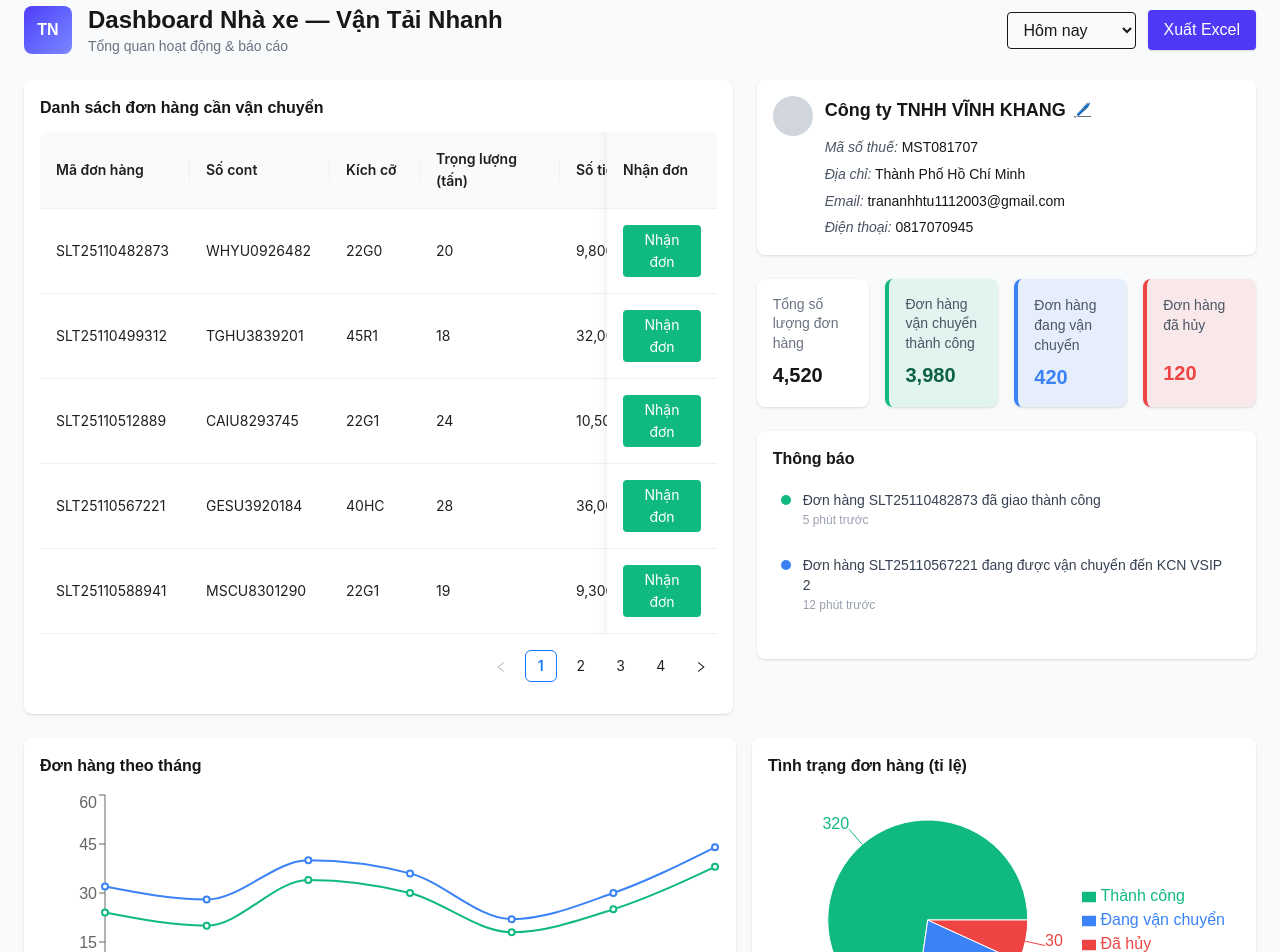
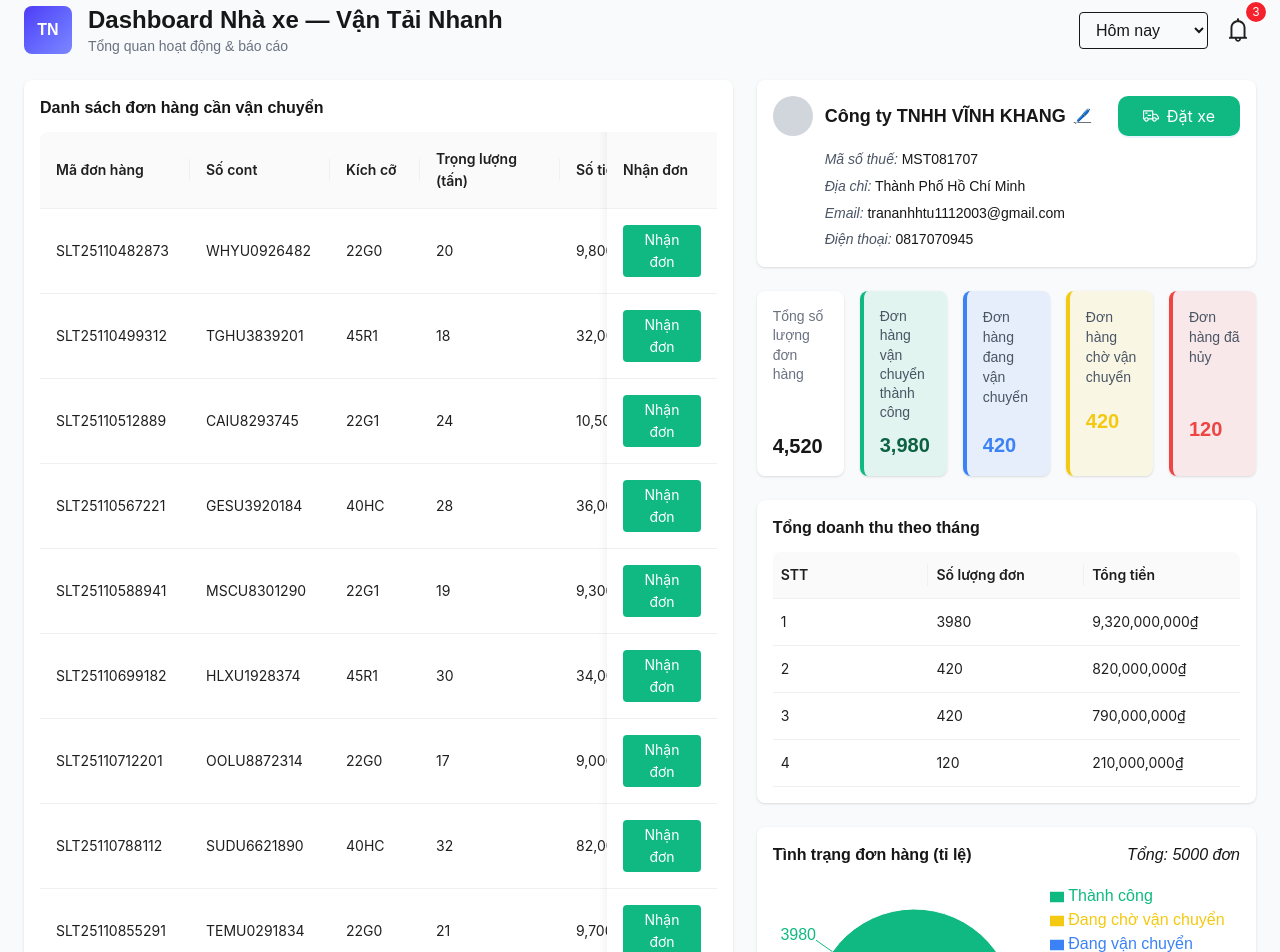
Before and after one commit to Xhoangduy/dashboard, a Next.js app: page / in a window 1280 px wide. Shown: the part 20-972 px from the top of the page. Built offline with nearby package versions, Linux system fonts and the light colour scheme.

Commit message:
feat: ui

```diff
--- a/package.json
+++ b/package.json
@@ -18,8 +18,8 @@
   "devDependencies": {
     "@tailwindcss/postcss": "^4",
     "@types/node": "^20",
-    "@types/react": "^19",
-    "@types/react-dom": "^19",
+    "@types/react": "^19.2.2",
+    "@types/react-dom": "^19.2.2",
     "babel-plugin-react-compiler": "1.0.0",
     "eslint": "^9",
     "eslint-config-next": "16.0.1",
--- /dev/null
+++ b/src/app/components/NotificationBell.tsx
@@ -0,0 +1,151 @@
+"use client";
+
+import { Badge, Popover, List, Typography, Button, Space } from "antd";
+import {
+  BellOutlined,
+  CheckCircleFilled,
+  CarFilled,
+  CloseCircleFilled,
+} from "@ant-design/icons";
+import { useState } from "react";
+
+const notifications: Notification[] = [
+  {
+    id: 1,
+    status: "success",
+    message: "Đơn hàng SLT25110482873 đã giao thành công",
+    time: "5 phút trước",
+  },
+  {
+    id: 2,
+    status: "shipping",
+    message: "Đơn hàng SLT25110567221 đang được vận chuyển",
+    time: "12 phút trước",
+  },
+  {
+    id: 3,
+    status: "error",
+    message: "Đơn hàng SLT25110567223 đã bị hủy",
+    time: "10 phút trước",
+  },
+];
+
+type NotificationStatus = 'success' | 'shipping' | 'error';
+
+interface Notification {
+  id: number;
+  status: NotificationStatus;
+  message: string;
+  time: string;
+}
+
+
+const statusIcon: Record<NotificationStatus, React.ReactElement> = {
+  success: <CheckCircleFilled style={{ color: "#52c41a", fontSize: 22 }} />,
+  shipping: <CarFilled style={{ color: "#1890ff", fontSize: 22 }} />,
+  error: <CloseCircleFilled style={{ color: "#ff4d4f", fontSize: 22 }} />,
+};
+
+
+
+export function NotificationBell() {
+  const [open, setOpen] = useState(false);
+
+  const NotificationPanel = (
+    <div
+      style={{
+        width: 320,
+        maxHeight: 350,
+        background: "#fff",
+        borderRadius: 12,
+        overflow: "hidden",
+      }}
+    >
+      <div
+        style={{
+          padding: "14px 18px",
+          borderBottom: "1px solid #f0f0f0",
+          background: "#fafcff",
+          display: "flex",
+          alignItems: "center",
+          justifyContent: "space-between",
+        }}
+      >
+        <Typography.Text strong style={{ fontSize: 16 }}>
+          Thông báo
+        </Typography.Text>
+        <Button
+          type="link"
+          size="small"
+          style={{ padding: 0, fontSize: 13 }}
+        >
+          Đánh dấu đã đọc
+        </Button>
+      </div>
+      {/* Items */}
+      <List
+        dataSource={notifications}
+        style={{
+          background: "#fff",
+          padding: "0 0 6px 0",
+          border: "none",
+          maxHeight: 290,
+          overflowY: "auto",
+        }}
+        renderItem={item => (
+          <List.Item
+            style={{
+              padding: "15px 18px",
+              gap: 14,
+              borderBottom: "1px solid #f0f0f0",
+              cursor: "pointer",
+              transition: "background 0.20s",
+            }}
+            onMouseEnter={e => e.currentTarget.style.background = "#f7f7f8"}
+            onMouseLeave={e => e.currentTarget.style.background = "#fff"}
+          >
+            <Space align="start" size={14}>
+              {statusIcon[item.status]}
+              <div>
+                <Typography.Text style={{ fontSize: 14 }}>
+                  {item.message}
+                </Typography.Text>
+                <br />
+                <Typography.Text type="secondary" style={{ fontSize: 12 }}>
+                  {item.time}
+                </Typography.Text>
+              </div>
+            </Space>
+          </List.Item>
+        )}
+        locale={{ emptyText: <Typography.Text type="secondary">Không có thông báo</Typography.Text> }}
+      />
+    </div>
+  );
+
+  return (
+    <Popover
+      content={NotificationPanel}
+      placement="bottomRight"
+      trigger="click"
+      open={open}
+      onOpenChange={setOpen}
+      overlayStyle={{ zIndex: 1050 }}
+    >
+      <Badge count={notifications.length} color="red" size="default">
+        <Button
+          type="text"
+          icon={<BellOutlined style={{ fontSize: 24}} />}
+          style={{
+            padding: 0,
+            width: 36,
+            height: 36,
+            display: "flex",
+            alignItems: "center",
+            justifyContent: "center",
+          }}
+        />
+      </Badge>
+    </Popover>
+  );
+}
--- a/src/app/page.tsx
+++ b/src/app/page.tsx
@@ -1,10 +1,6 @@
 "use client";
 
 import {
-  LineChart,
-  Line,
-  XAxis,
-  YAxis,
   Tooltip,
   Legend,
   PieChart,
@@ -12,54 +8,20 @@ import {
   Cell,
   ResponsiveContainer,
 } from "recharts";
-import { Table } from "antd";
+import { Table, Button } from "antd";
 import type { TableProps } from "antd";
+import { TruckOutlined } from "@ant-design/icons";
+import { NotificationBell } from "@/app/components/NotificationBell";
 
-const ordersByDay = [
-  { day: "01/11", orders: 32, success: 24 },
-  { day: "02/11", orders: 28, success: 20 },
-  { day: "03/11", orders: 40, success: 34 },
-  { day: "04/11", orders: 36, success: 30 },
-  { day: "05/11", orders: 22, success: 18 },
-  { day: "06/11", orders: 30, success: 25 },
-  { day: "07/11", orders: 44, success: 38 },
+const pieData = [
+  { name: "Thành công", value: 3980 },
+  { name: "Đang vận chuyển", value: 420 },
+  { name: "Đang chờ vận chuyển", value: 420 },
+  { name: "Đã hủy", value: 120 },
 ];
 
-const pieData = [
-  { name: "Thành công", value: 320 },
-  { name: "Đang vận chuyển", value: 90 },
-  { name: "Đã hủy", value: 30 },
-];
+const COLORS = ["#10B981", "#3B82F6", "#F3C911", "#EF4444",];
 
-const COLORS = ["#10B981", "#3B82F6", "#EF4444"];
-
-const notifications = [
-  {
-    id: 1,
-    type: "success",
-    message: "Đơn hàng SLT25110482873 đã giao thành công",
-    time: "5 phút trước",
-  },
-  {
-    id: 2,
-    type: "processing",
-    message: "Đơn hàng SLT25110567221 đang được vận chuyển đến KCN VSIP 2",
-    time: "12 phút trước",
-  },
-  {
-    id: 3,
-    type: "error",
-    message: "Đơn hàng SLT25110567223 đã bị hủy bởi khách hàng",
-    time: "10 phút trước",
-  },
-];
-
-const STATUS_COLORS: Record<string, string> = {
-  success: "bg-[#10B981]",
-  processing: "bg-[#3B82F6]",
-  warning: "bg-[#F59E0B]",
-  error: "bg-[#EF4444]",
-};
 
 type OrderRow = {
   key: number;
@@ -77,6 +39,34 @@ type OrderRow = {
   weight: number;
   amount: number;
 };
+
+type SummaryRow = {
+  key: number;
+  index: number;
+  count: number;
+  totalAmount: number;
+  color: string;
+};
+
+const summaryData: SummaryRow[] = [
+  { key: 1, index: 1, count: 3980, totalAmount: 9320000000, color: "#10B981" },
+  { key: 2, index: 2, count: 420, totalAmount: 820000000, color: "#3B82F6" },
+  { key: 3, index: 3, count: 420, totalAmount: 790000000, color: "#F3C911" },
+  { key: 4, index: 4, count: 120, totalAmount: 210000000, color: "#EF4444" },
+];
+const summaryColumns: TableProps<SummaryRow>["columns"] = [
+  { title: "STT", dataIndex: "index", key: "index", width: 150 },
+  { title: "Số lượng đơn", dataIndex: "count", key: "count", width: 150 },
+  {
+    title: "Tổng tiền",
+    dataIndex: "totalAmount",
+    key: "totalAmount",
+    render: (v: number) => `${v.toLocaleString()}₫`,
+    width: 150,
+  },
+];
+
+
 
 const columns: TableProps<OrderRow>["columns"] = [
   { title: "Mã đơn hàng", dataIndex: "orderCode", key: "orderCode", width: 150 },
@@ -433,6 +423,7 @@ const data: OrderRow[] = [
 ];
 
 
+
 export default function TransportDashboardMockup() {
   return (
     <div className="min-h-screen p-6 bg-gray-50">
@@ -458,9 +449,7 @@ export default function TransportDashboardMockup() {
             <option>Quý</option>
             <option>Tùy chỉnh...</option>
           </select>
-          <button className="px-4 py-2 bg-indigo-600 text-white rounded shadow">
-            Xuất Excel
-          </button>
+          <NotificationBell />
         </div>
       </header>
 
@@ -471,7 +460,7 @@ export default function TransportDashboardMockup() {
             <Table<OrderRow>
               columns={columns}
               dataSource={data}
-              pagination={{ pageSize: 5 }}
+              pagination={{ pageSize: 12 }}
               scroll={{ x: 1500 }}
               size="large"
             />
@@ -485,9 +474,24 @@ export default function TransportDashboardMockup() {
             <div className="flex items-start gap-3">
               <div className="w-10 h-10 rounded-full bg-gray-300" />
               <div className="flex-1">
-                <div className="flex items-center gap-2">
+                <div className="flex items-center gap-2 justify-between">
+                  <div className="flex">
                     <h2 className="text-lg font-semibold">Công ty TNHH VĨNH KHANG</h2>
-                  <button className="text-gray-500 hover:text-gray-700 text-sm underline">🖊️</button>
+                    <button className="text-gray-500 hover:text-gray-700 text-sm underline ml-2">🖊️</button>
+                  </div>
+                  <Button
+                    type="primary"
+                    size="large"
+                    icon={<TruckOutlined />}
+                    style={{
+                      borderRadius: "10px",
+                      padding: "0 24px",
+                      backgroundColor: "#10B981"
+                    }}
+                    className="hover:brightness-110 transition"
+                  >
+                    Đặt xe
+                  </Button>
                 </div>
                 <div className="mt-3 text-sm leading-relaxed space-y-1">
                   <p><span className="italic text-gray-600">Mã số thuế:</span> MST081707</p>
@@ -498,62 +502,52 @@ export default function TransportDashboardMockup() {
               </div>
             </div>
           </div>
-          <div className="grid grid-cols-4 gap-4">
+          <div className="grid grid-cols-5 gap-4">
             <div className="p-4 rounded-lg shadow bg-white">
+              <div className="flex flex-col gap-10">
                 <p className="text-sm text-gray-500 min-h-14 leading-snug">Tổng số lượng đơn hàng</p>
                 <p className="text-xl font-semibold mt-2">4,520</p>
+              </div>
             </div>
             <div className="p-4 rounded-lg shadow border-l-4 border-[#10B981] bg-[#10B981]/10">
               <p className="text-sm text-gray-600 min-h-14 leading-snug">Đơn hàng vận chuyển thành công</p>
               <p className="text-xl font-semibold mt-2 text-[#0E6244]">3,980</p>
             </div>
             <div className="p-4 rounded-lg shadow border-l-4 border-[#3B82F6] bg-[#3B82F6]/10">
+              <div className="flex flex-col gap-4">
                 <p className="text-sm text-gray-600 min-h-14">Đơn hàng đang vận chuyển</p>
                 <p className="text-xl font-semibold mt-2 text-[#3B82F6]">420</p>
               </div>
+            </div>
+            <div className="p-4 rounded-lg shadow border-l-4 border-[#F3C911] bg-[#F3C911]/10">
+              <div className="flex flex-col gap-3">
+                <p className="text-sm text-gray-600 min-h-14">Đơn hàng chờ vận chuyển</p>
+                <p className="text-xl font-semibold mt-2 text-[#F3C911]">420</p>
+              </div>
+
+            </div>
             <div className="p-4 rounded-lg shadow border-l-4 border-[#EF4444] bg-[#EF4444]/10">
+              <div className="flex flex-col gap-10">
                 <p className="text-sm text-gray-600 min-h-14">Đơn hàng đã hủy</p>
                 <p className="text-xl font-semibold mt-2 text-[#EF4444]">120</p>
               </div>
             </div>
-
-          <section className="col-span-4">
+          </div>
           <div className="p-4 bg-white rounded-lg shadow">
-              <h3 className="font-semibold mb-3">Thông báo</h3>
-              <div className="space-y-3 max-h-40 overflow-y-auto pr-1">
-                {notifications.map((item) => (
-                  <div key={item.id} className="flex items-start gap-3 p-2 rounded-md hover:bg-gray-50 cursor-pointer">
-                    <span className={`mt-1 w-2.5 h-2.5 rounded-full ${STATUS_COLORS[item.type]}`} />
-                    <div className="flex-1 text-sm">
-                      <p className="text-gray-700 leading-snug">{item.message}</p>
-                      <p className="text-xs text-gray-400 mt-0.5">{item.time}</p>
-                    </div>
-                  </div>
-                ))}
-              </div>
-            </div>
-          </section>
-        </aside>
-        <section className="col-span-12">
-          <div className="grid grid-cols-12 gap-4">
-            <div className="col-span-7 p-4 bg-white rounded-lg shadow">
-              <h3 className="font-semibold mb-3">Đơn hàng theo tháng</h3>
-              <div style={{ width: "100%", height: 260 }}>
-                <ResponsiveContainer>
-                  <LineChart data={ordersByDay}>
-                    <XAxis dataKey="day" />
-                    <YAxis />
-                    <Tooltip />
-                    <Legend />
-                    <Line type="monotone" name="Đơn hàng" dataKey="orders" stroke="#3B82F6" strokeWidth={2} />
-                    <Line type="monotone" name="Đơn hàng thành công" dataKey="success" stroke="#10B981" strokeWidth={2} />
-                  </LineChart>
-                </ResponsiveContainer>
-              </div>
+            <h3 className="font-semibold mb-3">Tổng doanh thu theo tháng</h3>
+            <Table<SummaryRow>
+              columns={summaryColumns}
+              dataSource={summaryData}
+              pagination={false}
+              size="middle"
+            />
           </div>
 
           <div className="col-span-5 p-4 bg-white rounded-lg shadow">
-              <h3 className="font-semibold mb-3">Tình trạng đơn hàng (tỉ lệ)</h3>
+            <div className="flex items-center justify-between mb-3">
+              <h3 className="font-semibold ">Tình trạng đơn hàng (tỉ lệ)</h3>
+              <h3 className="italic">Tổng: 5000 đơn</h3>
+            </div>
             <div style={{ width: "100%", height: 260 }}>
               <ResponsiveContainer>
                 <PieChart >
@@ -563,11 +557,15 @@ export default function TransportDashboardMockup() {
                     ))}
                   </Pie>
                   <Tooltip />
-                    <Legend layout="vertical" verticalAlign="middle" align="right" />
+                  <Legend layout="vertical" verticalAlign="top" align="right" />
                 </PieChart>
               </ResponsiveContainer>
             </div>
           </div>
+        </aside>
+        <section className="col-span-12">
+          <div className="grid grid-cols-12 gap-4">
+
           </div>
         </section>
       </main>
```
Also changed, not shown: 1 other file (tests, documents, lock files or other folders). Lines whose indentation alone changed are shown as unchanged.
